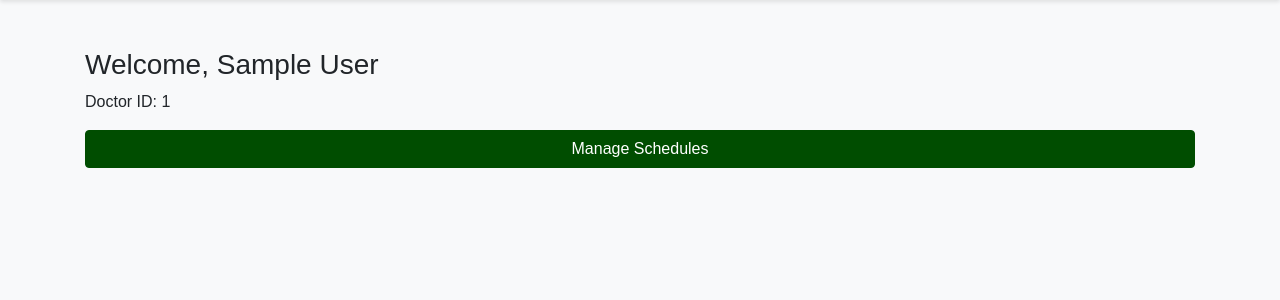
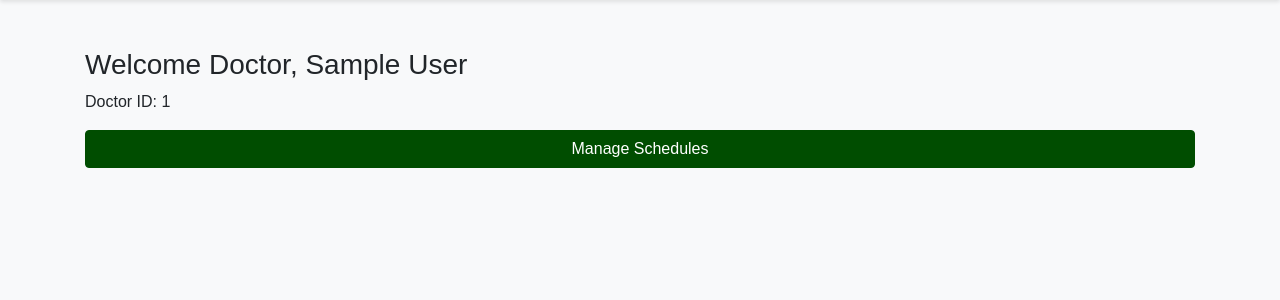
Before and after one commit to odhsagor/Dmedic, a PHP site: page /doctorDashboard.php in a window 1280 px wide. Shown: the part 139-439 px from the top of the page. Run offline with PHP 8.4, Linux system fonts and the light colour scheme; the visitor is signed in with stand-in values (Sample User, id 1).

Commit message:
Commited By @ODHSAGOR

```diff
--- a/docLoginB.php
+++ b/docLoginB.php
@@ -16,7 +16,7 @@ if ($_SERVER["REQUEST_METHOD"] == "POST") {
     $user_id = $_POST['user_id'];
     $password = $_POST['password'];
 
-    $sql = "SELECT * FROM doctorRegistrations WHERE email = '$user_id' OR mobile_number = '$user_id' OR approved = '$1'";
+    $sql = "SELECT * FROM doctorRegistrations WHERE (email = '$user_id' OR mobile_number = '$user_id') And approved = TRUE";
     $result = $conn->query($sql);
 
     if ($result->num_rows > 0) {
--- a/doctorDashboard.php
+++ b/doctorDashboard.php
@@ -64,7 +64,7 @@ $doctor_id = $_SESSION['doctor_id'];
         </nav>
     </header>
     <div class="container mt-5">
-        <h3>Welcome, <?php echo $doctor_name; ?></h3>
+        <h3>Welcome Doctor, <?php echo $doctor_name; ?></h3>
         <p>Doctor ID: <?php echo $doctor_id; ?></p>
         <button type="button" class="btn btn-primary" onclick="showManageSchedules()">Manage Schedules</button>
 
```
